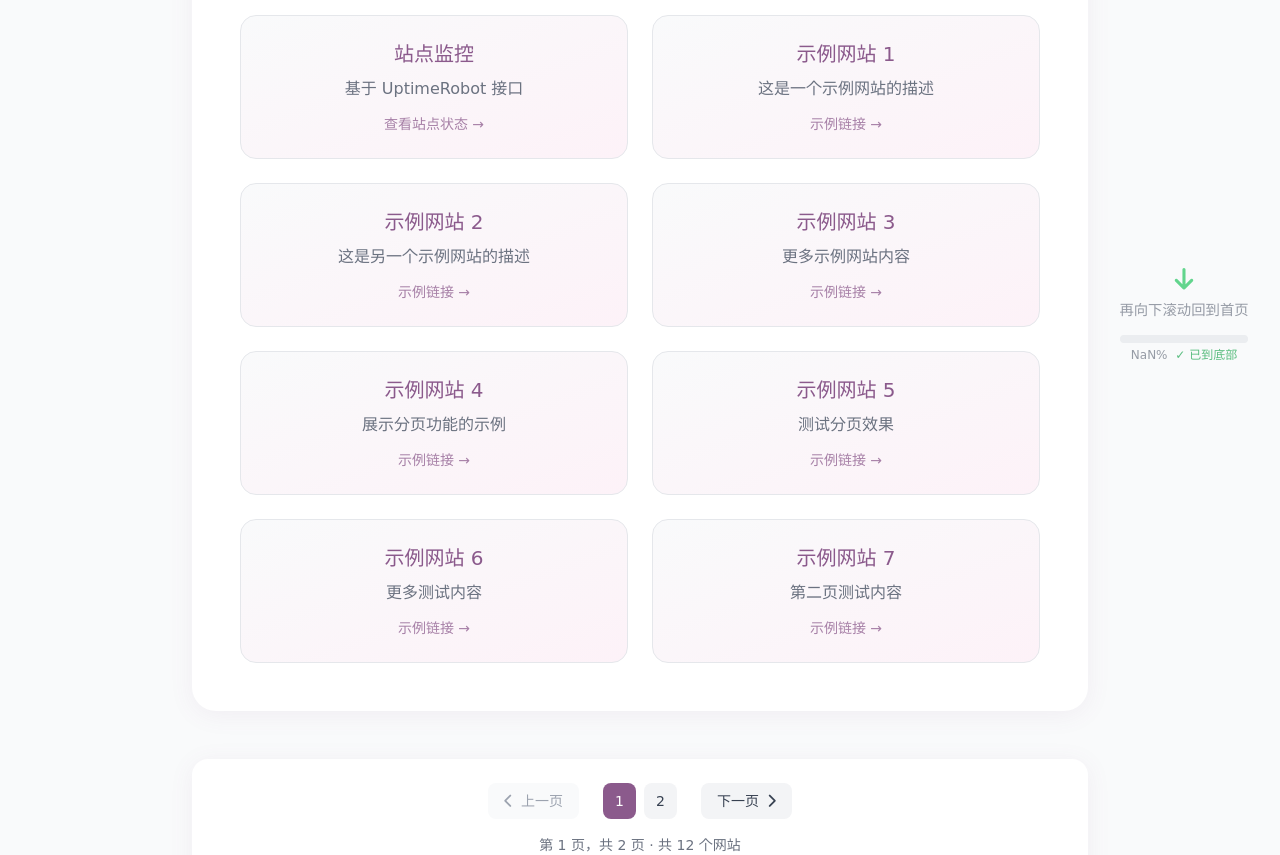
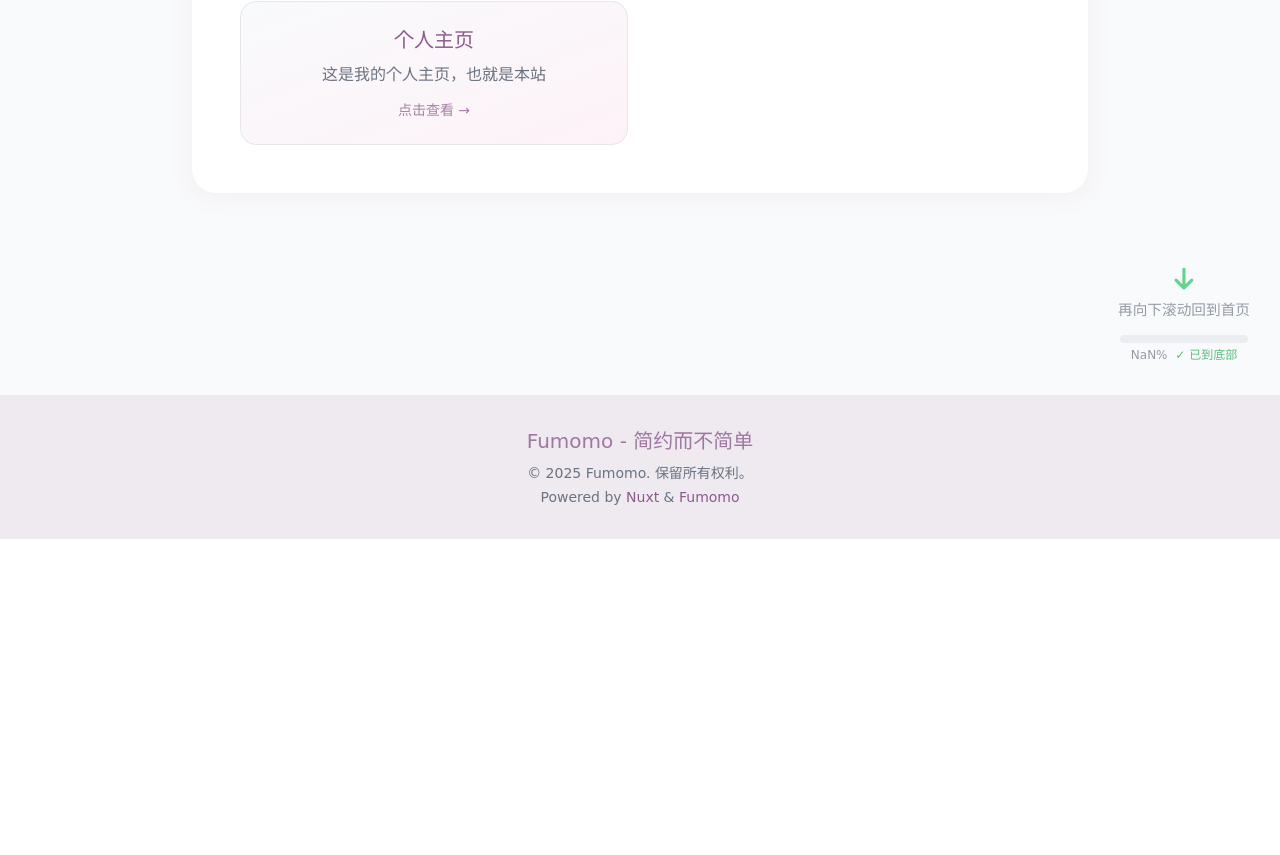
Before and after one commit to zhendexing-ovo/Fumomo-nuxt, a Nuxt app: page /website in a window 1280 px wide. Shown: the part 405-1260 px from the top of the page. After the commit the page ends 944 px from the top, so only its background shows below. Built offline with nearby package versions, Linux system fonts and the light colour scheme; a web font is replaced by a local one.

Commit message:
Add files via upload

```diff
--- a/app/pages/about.vue
+++ b/app/pages/about.vue
@@ -120,7 +120,7 @@ onMounted(() => {
 
       <!-- 个人履历区域 - 占据全宽 -->
       <div ref="qualificationRef" class="w-full max-w-5xl mt-8 flex justify-center component-card">
-        <Qualification />
+        <!-- <Qualification /> -->
       </div>
 
       <!-- 滚动提示和进度指示器 -->
--- a/app/pages/index.vue
+++ b/app/pages/index.vue
@@ -94,7 +94,7 @@ const startScatterAnimation = () => {
 
   // 1.5秒后导航到文章页
   setTimeout(() => {
-    router.push('/articles')
+    router.push('/about')
   }, 1500)
 }
 </script>
@@ -147,7 +147,7 @@ const startScatterAnimation = () => {
       >
         <div class="animate-bounce">
           <i class="fas fa-mouse text-2xl text-primary mb-2 block"></i>
-          <p class="text-sm text-muted">向下滚动进入文章页</p>
+          <p class="text-sm text-muted">向下滚动进入关于页</p>
         </div>
       </div>
     </main>
--- a/app/pages/projects.vue
+++ b/app/pages/projects.vue
@@ -98,39 +98,11 @@ interface Project {
 // 项目数据
 const projects: Project[] = [
   {
-    title: 'Fumomo',
-    description: '基于 Astro 构建的个人主页，温暖而现代的设计风格(暂未开源)',
-    demoUrl: 'https://fumofumo.vercel.app',
-    githubUrl: 'https://github.com/Hakutyan-bai/fumomo',
+    title: 'example',
+    description: 'example',
+    demoUrl: 'https://example.com/',
+    githubUrl: 'https://github.com/',
     demoText: '预览项目'
-  },
-  {
-    title: 'Fumomo-Nuxt',
-    description: '从 Astro 迁移到 Nuxt 的个人主页，温暖而现代的设计风格(暂未开源)',
-    demoUrl: 'https://fumomo-nuxt.vercel.app',
-    githubUrl: 'https://github.com/Hakutyan-bai/fumomo-nuxt',
-    demoText: '预览项目'
-  },
-  {
-    title: 'file-sharing-site',
-    description: '一个外链文件分享站，支持文件变动通知',
-    demoUrl: '#',
-    githubUrl: 'https://github.com/Hakutyan-bai/file-sharing-site',
-    demoText: '暂无预览'
-  },
-  {
-    title: 'AutoFeedMod',
-    description: '一个MC模组，实现了便携式的自动喂养功能',
-    demoUrl: 'https://modrinth.com/mod/autofeedfabric/',
-    githubUrl: 'https://github.com/Hakutyan-bai/AutoFeedMod',
-    demoText: '下载地址'
-  },
-  {
-    title: '示例项目',
-    description: '一个示例项目的描述',
-    demoUrl: '#',
-    githubUrl: '#',
-    demoText: '暂无预览'
   }
 ]
 
--- a/app/pages/website.vue
+++ b/app/pages/website.vue
@@ -98,74 +98,8 @@ const websites: Website[] = [
   {
     title: '个人主页',
     description: '这是我的个人主页，也就是本站',
-    url: 'https://fumomo-nuxt.vercel.app/',
+    url: 'https://zswtylgndsl.skura.app/',
     linkText: '点击查看 →'
-  },
-  {
-    title: '个人博客',
-    description: '分享一些技术文章',
-    url: 'https://blog.sakura.ink',
-    linkText: '点击查看 →'
-  },
-  {
-    title: '站点监控',
-    description: '基于 UptimeRobot 接口',
-    url: 'https://jk.skura.me',
-    linkText: '查看站点状态 →'
-  },
-  {
-    title: '示例网站 1',
-    description: '这是一个示例网站的描述',
-    url: '#',
-    linkText: '示例链接 →'
-  },
-  {
-    title: '示例网站 2',
-    description: '这是另一个示例网站的描述',
-    url: '#',
-    linkText: '示例链接 →'
-  },
-  {
-    title: '示例网站 3',
-    description: '更多示例网站内容',
-    url: '#',
-    linkText: '示例链接 →'
-  },
-  {
-    title: '示例网站 4',
-    description: '展示分页功能的示例',
-    url: '#',
-    linkText: '示例链接 →'
-  },
-  {
-    title: '示例网站 5',
-    description: '测试分页效果',
-    url: '#',
-    linkText: '示例链接 →'
-  },
-  {
-    title: '示例网站 6',
-    description: '更多测试内容',
-    url: '#',
-    linkText: '示例链接 →'
-  },
-  {
-    title: '示例网站 7',
-    description: '第二页测试内容',
-    url: '#',
-    linkText: '示例链接 →'
-  },
-  {
-    title: '示例网站 8',
-    description: '继续测试分页',
-    url: '#',
-    linkText: '示例链接 →'
-  },
-  {
-    title: '示例网站 9',
-    description: '最后的测试内容',
-    url: '#',
-    linkText: '示例链接 →'
   }
 ]
 
```
